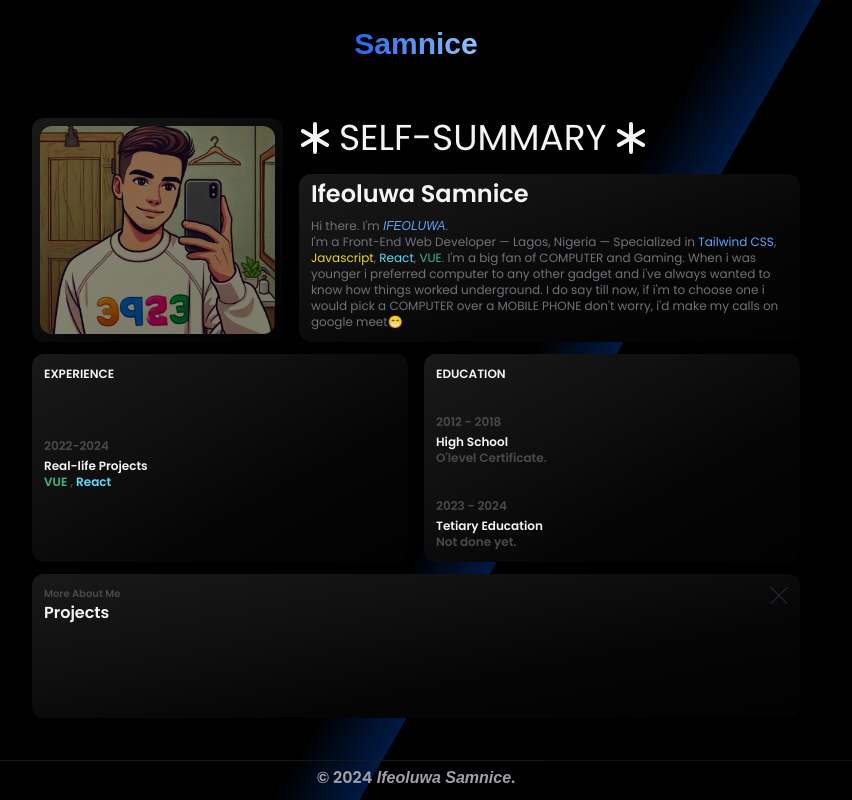
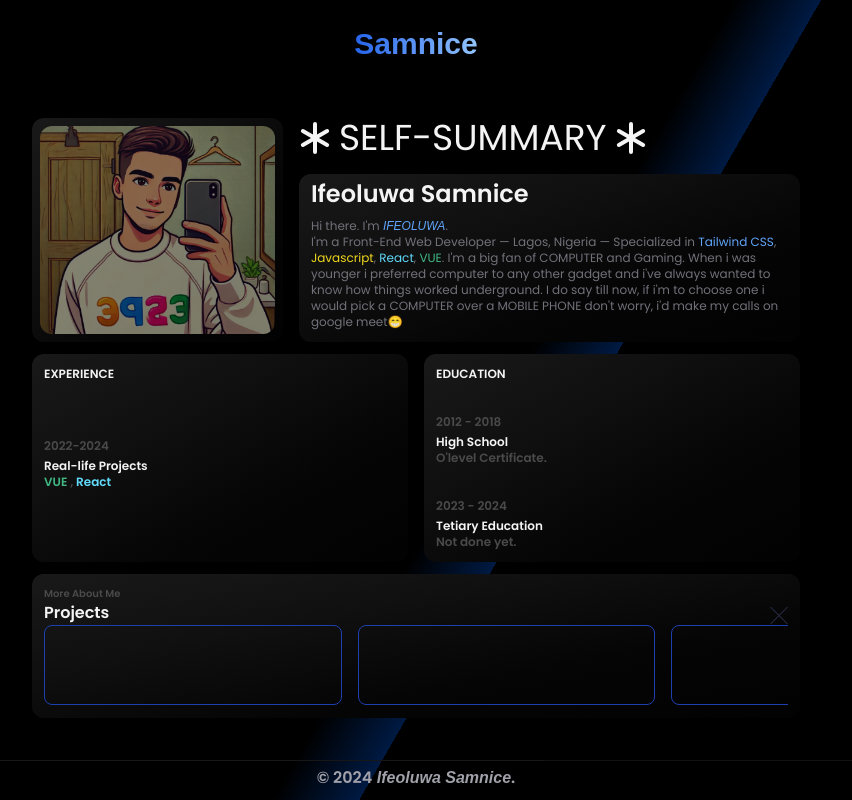
Before and after one commit to Samn1ce/Portfolio, a Vue app in the folder portfolio/: page / in a window 1280 px wide. Both pictures are taken after a click on the icon 998 px from the left and 692 px from the top of the page. Shown: the whole page, without its empty margins (224-1076 px from the left). Built offline with nearby package versions, Linux system fonts and the light colour scheme; a web font is replaced by a local one.

Commit message:
added Project section

```diff
--- a/portfolio/src/components/Credentials.vue
+++ b/portfolio/src/components/Credentials.vue
@@ -164,9 +164,29 @@ const viewProject = ref(false)
 					: 'w-45 md:w-1/4 flex justify-between items-end bg-gradient transition-all duration-500',
 			]"
 		>
+			<div class="w-full h-full">
+				<div
+					:class="[
+						'flex md:justify-between w-full h-full flex-col', // Added flex-col
+						viewProject ? 'items-start' : 'items-end',
+					]"
+				>
+					<div
+						:class="[
+							'flex w-full',
+							viewProject
+								? 'justify-between'
+								: 'h-full items-end',
+						]"
+					>
+						<div class="flex justify-between items-end w-full">
 							<div>
-				<p class="text-xxs text-detail font-semibold">More About Me</p>
-				<p class="font-semibold text-xs sm:text-base">Projects</p>
+								<p class="text-xxs text-detail font-semibold">
+									More About Me
+								</p>
+								<p class="font-semibold text-xs sm:text-base">
+									Projects
+								</p>
 							</div>
 							<div>
 								<Enter
@@ -174,13 +194,87 @@ const viewProject = ref(false)
 									@click="viewProject = !viewProject"
 									class="w-4 h-4 sm:w-7 sm:h-7 cursor-pointer"
 								/>
-				<Close v-else @click="viewProject = !viewProject" />
+								<Close
+									class=""
+									v-else
+									@click="viewProject = !viewProject"
+								/>
+							</div>
+						</div>
+					</div>
+					<div
+						:class="[
+							viewProject
+								? 'flex flex-col md:flex-row md:gap-4 h-[calc(100%-60px)] md:h-[calc(100%-0px)] overflow-y-auto md:overflow-x-auto md:overflow-y-hidden w-full custom-scrollbar'
+								: '',
+						]"
+					>
+						<div
+							v-if="viewProject"
+							class="border-blue-800 border w-full md:w-2/5 min-h-[150px] md:min-h-0 md:h-20 rounded-lg mb-4 md:mb-0 flex-shrink-0"
+						></div>
+						<div
+							v-if="viewProject"
+							class="border-blue-800 border w-full md:w-2/5 min-h-[150px] md:min-h-0 md:h-20 rounded-lg mb-4 md:mb-0 flex-shrink-0"
+						></div>
+						<div
+							v-if="viewProject"
+							class="border-blue-800 border w-full md:w-2/5 min-h-[150px] md:min-h-0 md:h-20 rounded-lg mb-4 md:mb-0 flex-shrink-0"
+						></div>
+						<div
+							v-if="viewProject"
+							class="border-blue-800 border w-full md:w-2/5 min-h-[150px] md:min-h-0 md:h-20 rounded-lg mb-4 md:mb-0 flex-shrink-0"
+						></div>
+						<div
+							v-if="viewProject"
+							class="border-blue-800 border w-full md:w-2/5 min-h-[150px] md:min-h-0 md:h-20 rounded-lg mb-4 md:mb-0 flex-shrink-0"
+						></div>
+					</div>
+				</div>
 			</div>
 		</div>
 	</section>
 </template>
 
 <style scoped>
+/* For Webkit browsers (Chrome, Safari) */
+.custom-scrollbar::-webkit-scrollbar {
+	height: 4px;
+	width: 4px;
+	transition: all 10s;
+	display: none; /* Hide by default */
+}
+
+.custom-scrollbar::-webkit-scrollbar-track {
+	background: transparent;
+}
+
+.custom-scrollbar::-webkit-scrollbar-thumb {
+	background: rgba(255, 255, 255, 0.3);
+	border-radius: 4px;
+}
+
+.custom-scrollbar::-webkit-scrollbar-thumb:hover {
+	background: rgba(255, 255, 255, 0.5);
+}
+
+/* Show scrollbar on hover */
+.custom-scrollbar:hover::-webkit-scrollbar {
+	display: block;
+	transition: all 10s;
+}
+
+/* For Firefox */
+.custom-scrollbar {
+	scrollbar-width: none; /* Hide by default */
+}
+
+.custom-scrollbar:hover {
+	scrollbar-width: thin;
+	scrollbar-color: rgba(255, 255, 255, 0.3) transparent;
+}
+
+/* Keep your existing styles */
 .slideshow-container {
 	position: relative;
 }
```
Lines whose indentation alone changed are shown as unchanged.
